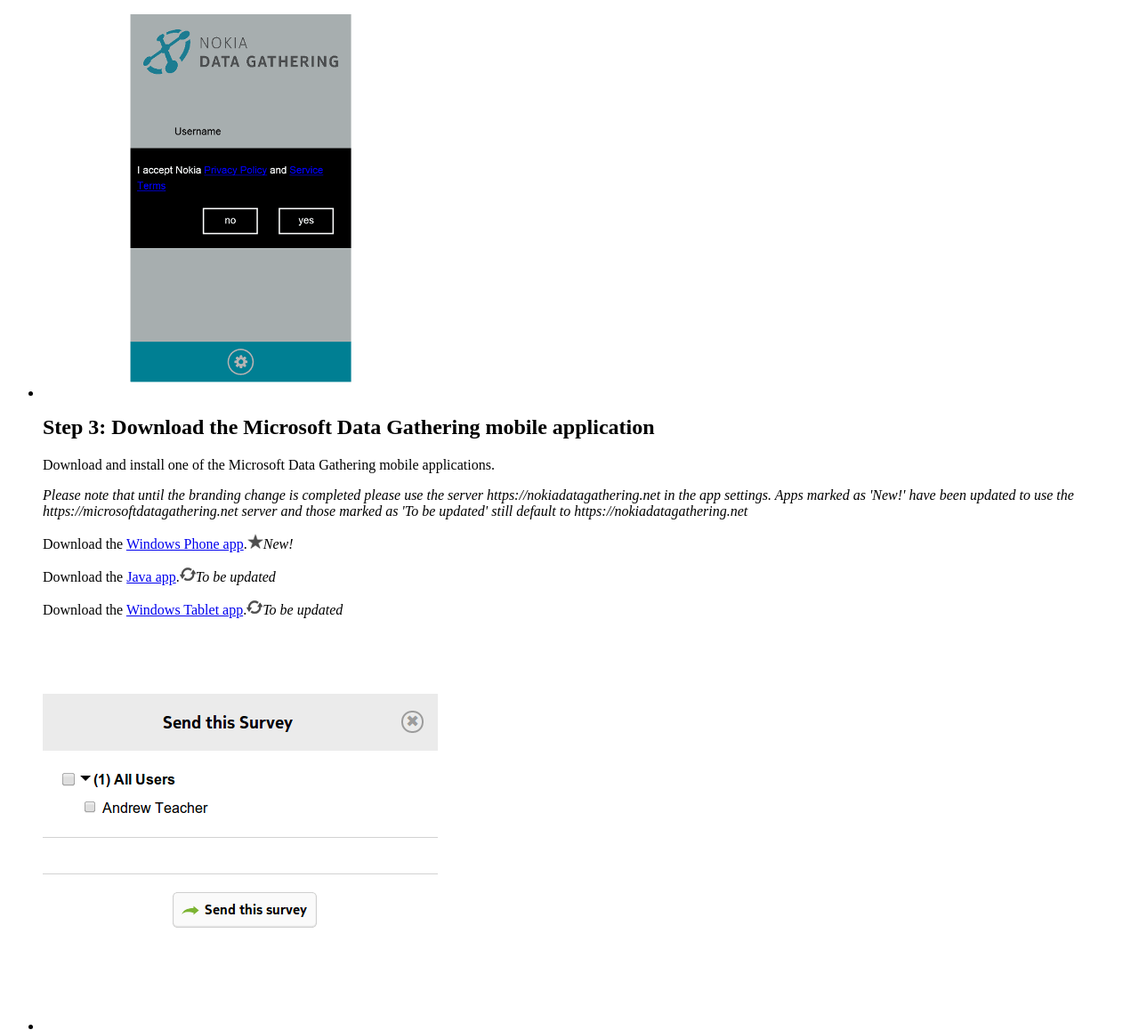
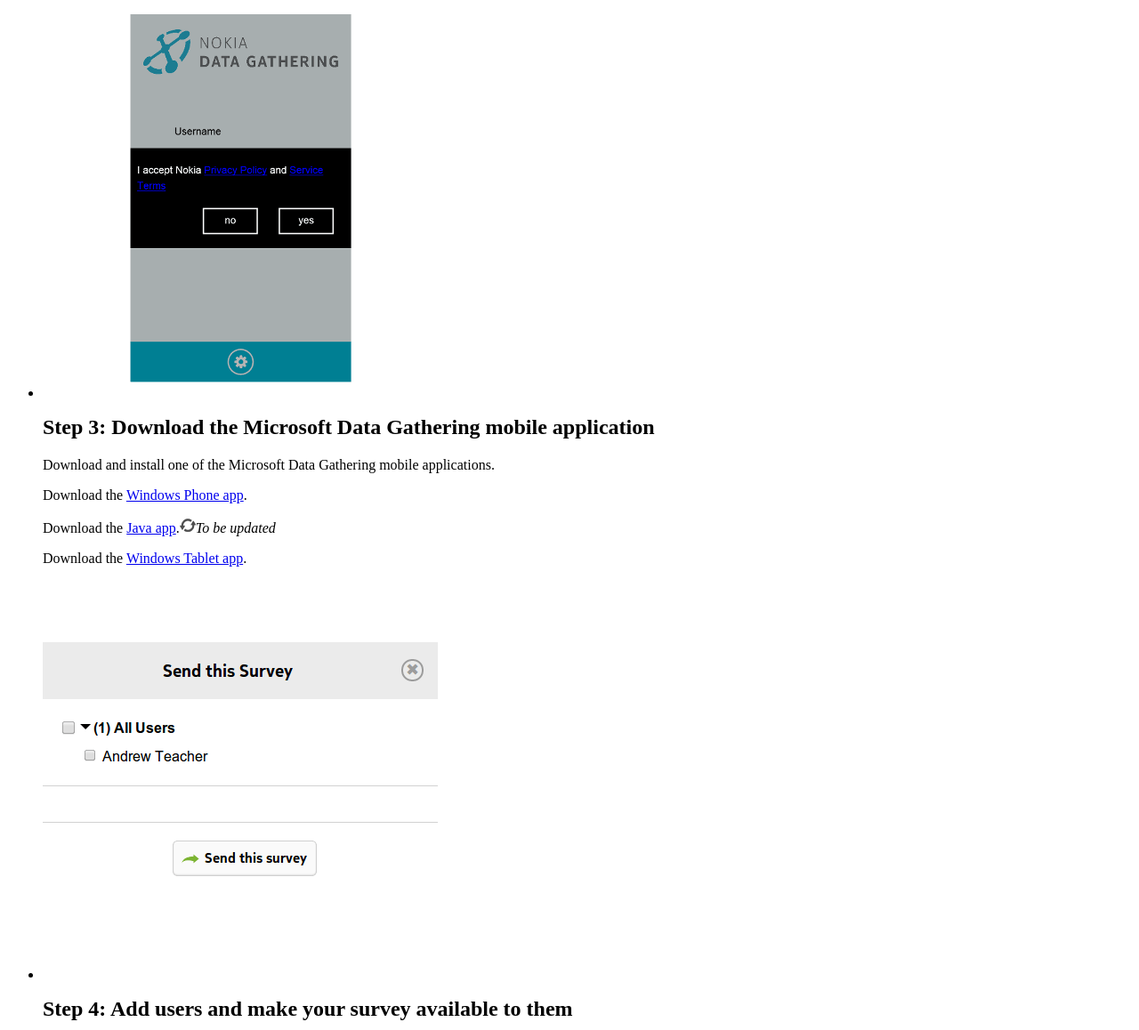
Before and after one commit to nokiadatagathering/MDGServer, a web app: file web/partials/GetStarted.html in a window 1280 px wide. Shown: the part 1471-2629 px from the top of the page at 89% size. Run offline with its HTML, style and script files only (its server is not run), Linux system fonts and the light colour scheme; some libraries are stand-ins or nearby versions.

Commit message:
Branding change is 'nearly' finished so updating app info

```diff
--- a/web/partials/GetStarted.html
+++ b/web/partials/GetStarted.html
@@ -34,11 +34,10 @@
                 <div class="step-info">
                     <h2>Step 3: Download the Microsoft Data Gathering mobile application</h2>
                     <p>Download and install one of the Microsoft Data Gathering mobile applications.</p>
-                    <p><em>Please note that until the branding change is completed please use the server https://nokiadatagathering.net in the app settings. Apps marked as 'New!' have been updated to use the https://microsoftdatagathering.net server and those marked as 'To be updated' still default to https://nokiadatagathering.net </em></p>
                     <div class="download-app">
-                        <p>Download the <a href="http://www.windowsphone.com/en-us/store/app/nokia-data-gathering/a2bd7f51-6c7f-48d4-9fa7-12b35c550848">Windows Phone app</a>.<img src="../resources/icons/1-new.png"><em>New!</em></p>
+                        <p>Download the <a href="http://www.windowsphone.com/en-us/store/app/nokia-data-gathering/a2bd7f51-6c7f-48d4-9fa7-12b35c550848">Windows Phone app</a>.</p>
                         <p>Download the <a href="https://nokiadatagathering.net/ndg-ota/client/ndg.jad">Java app</a>.<img src="../resources/icons/1-to-be-updated.png"><em>To be updated</em></p>
-                        <p>Download the <a href="http://apps.microsoft.com/windows/app/nokia-data-gathering/4780fc68-fc8b-4db4-8cf7-110fe07dac42">Windows Tablet app</a>.<img src="../resources/icons/1-to-be-updated.png"><em>To be updated</em></p>
+                        <p>Download the <a href="http://apps.microsoft.com/windows/app/nokia-data-gathering/4780fc68-fc8b-4db4-8cf7-110fe07dac42">Windows Tablet app</a>.</p>
                     </div>
                 </div>
             </li>
```
